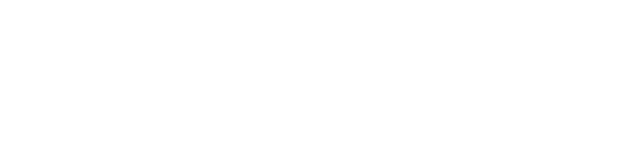
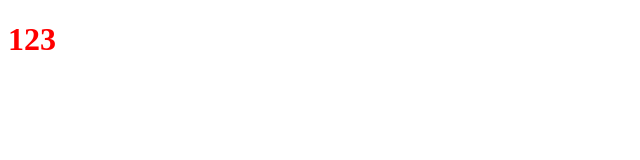
Before and after one commit to fuleigesi/project_02, a plain HTML site: page index.html in a window 1280 px wide. Shown: the full height of the page, 0-640 px from the left. Drawn offline with Linux system fonts and the light colour scheme.

Commit message:
新增了index.css和index.js并且修改了index.html

```diff
--- a/index.html
+++ b/index.html
@@ -5,8 +5,17 @@
     <meta http-equiv="X-UA-Compatible" content="IE=edge">
     <meta name="viewport" content="width=device-width, initial-scale=1.0">
     <title>Document</title>
+    <link rel="stylesheet" href="index.css">
+    <style>
+        h1 {
+            color: red;
+        }
+    </style>
 </head>
 <body>
-
+    <h1>
+        123
+    </h1>
+    <script src="index.js"></script>
 </body>
 </html>
```
Also changed, not shown: index.css (added), index.js (added).
